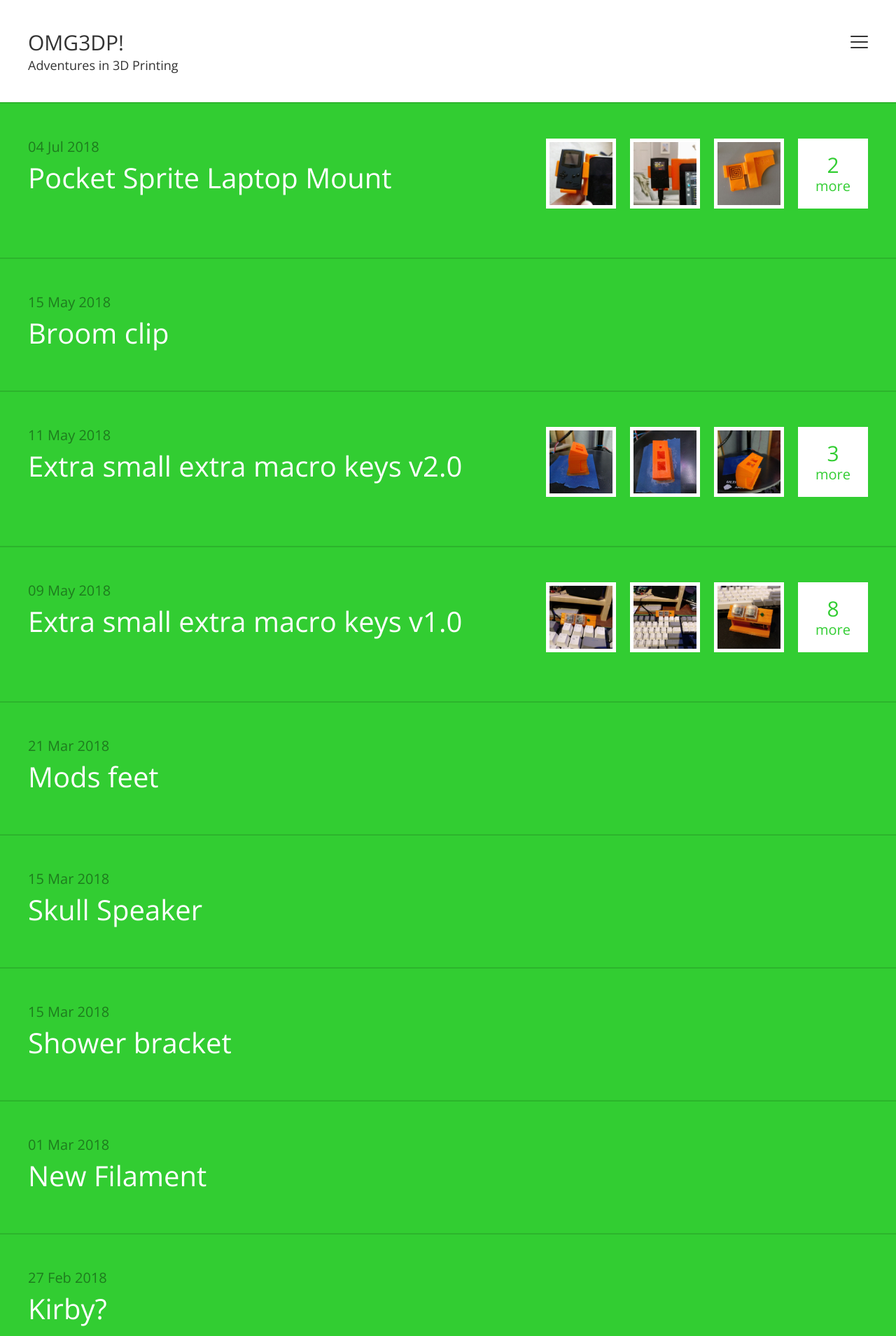
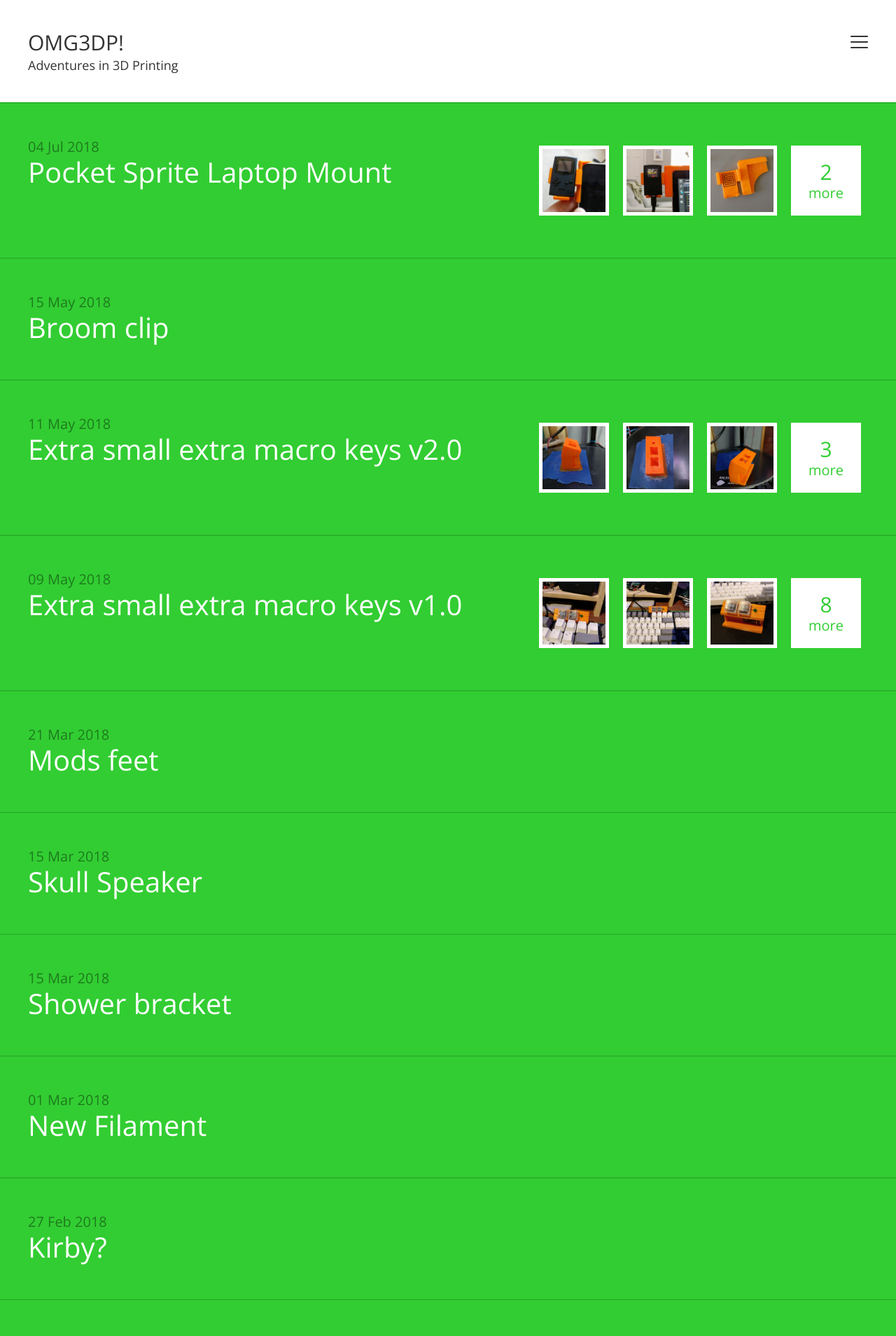
Before and after one commit to omgmog/3dp, a Jekyll site: the page built from index.html, in a window 1280 px wide. Shown: the top 1909 px of the page at 70% size. Built offline with Jekyll 4.4.1, drawn with Linux system fonts in a browser that asks for light colours; the list of posts is cut into pages by our own code; some of the changed text lies outside the part shown.

Commit message:
Improved thumbnail layout/rendering

```diff
--- a/_includes/thumbnails.html
+++ b/_includes/thumbnails.html
@@ -19,7 +19,9 @@
 {% endfor %}
 {% if total > limit %}
 	<div class="thumb thumb-small thumb-text">
-	<span>{{ total | minus:limit }}</span> more
+    <div class="thumb-inner">
+    	<span>{{ total | minus:limit }}</span> more
+    </div>
 	</div>
 {% endif %}
 </div>
--- a/_scss/pages/_home.scss
+++ b/_scss/pages/_home.scss
@@ -23,9 +23,6 @@
       }
       &:hover {
         background: lighten($main-color, 3%);
-        .inner {
-          transform: translateX($spacing-s);
-        }
       }
       @media (max-width: 942px) {
         padding: $spacing-m $spacing-m;
@@ -34,12 +31,13 @@
         display: inline;
         margin: $spacing-xs 0 0;
         font-size: 2em;
+        line-height: 1.2;
       }
       .inner {
-        transition: all .15s ease-in;
+        display: flex;
+        flex-direction: row;
 
         @media (max-width: 942px) {
-          display: flex;
           flex-direction: column;
         }
       }
--- a/_scss/pages/_posts.scss
+++ b/_scss/pages/_posts.scss
@@ -159,17 +159,6 @@
   display: inline;
 }
 
-.single-content {
-  .thumbnails {
-    float: none;
-    margin-left: -1 * $spacing-xs;
-
-    .thumb {
-      box-shadow: 0 2px 5px rgba(0,0,0,.2);
-    }
-  }
-}
-
 .video-wrapper {
   position: relative;
   height: 0;
--- a/_scss/partials/_thumbs.scss
+++ b/_scss/partials/_thumbs.scss
@@ -3,14 +3,12 @@ $bigSize: 10em;
 
 .thumbnails {
   display: flex;
-  float: right;
-  flex-wrap: wrap;
+  flex: 1;
+  justify-content: flex-end;
 
   @media (max-width: 942px) {
-    float: none;
-    order: 3;
-    margin-top: $spacing-s;
-    margin-left: -1 * $spacing-xs;
+    justify-content: flex-start;
+    flex-wrap: wrap;
   }
 
   .thumb {
@@ -18,25 +16,18 @@ $bigSize: 10em;
     overflow: hidden;
     background: $bg-color;
     flex-shrink: 0;
-    margin-left: $spacing-s;
-    margin-bottom: $spacing-s;
+    margin: $spacing-xs;
     width: $baseSize;
-    height: $baseSize;
+    height: auto;
+
+    &:before {
+      content: '';
+      float: left;
+      padding-top: 100%;
+    }
 
     @media (max-width: 942px) {
       margin: $spacing-xs;
-    }
-
-    &-text {
-    	display: flex;
-    	justify-content: center;
-    	align-items: center;
-    	color: $main-color;
-      flex-direction: column;
-
-      span {
-        font-size: 1.5em;
-      }
     }
 
     .thumb-inner {
@@ -55,12 +46,29 @@ $bigSize: 10em;
       margin: $spacing-xs / 2;
       transition: .2s;
     }
+    &-text {
+      .thumb-inner {
+        color: $main-color;
+        flex-direction: column;
+      }
+      span {
+        font-size: 1.5em;
+      }
+    }
+
   }
 
   &.big {
+    flex-wrap: wrap;
+    justify-content: flex-start;
+
     .thumb {
-      width: $bigSize;
-      height: $bigSize;
+      box-shadow: 0 2px 5px rgba(0,0,0,.2);
+      flex-basis: calc(33% - #{$spacing-s});
+
+      &:only-child {
+        flex-basis: 50%;
+      }
     }
   }
 }
--- a/index.html
+++ b/index.html
@@ -13,7 +13,6 @@ classes: home
       <a href="{{ site.baseurl }}{{ post.url }}" itemprop="url">
         <div class="p-wrap">
           <article class="inner">
-            {% include thumbnails.html thumbs=post.thumbnails limit=3 %}
             <div class="title-date">
               <time datetime="{{ post.date | date_to_xmlschema }}"
                   itemprop="datePublished">
@@ -21,6 +20,7 @@ classes: home
               </time>
               <p itemprop="name headline">{{ post.title }}</p>
             </div>
+            {% include thumbnails.html thumbs=post.thumbnails limit=3 %}
           </article>
         </div>
       </a>
```
